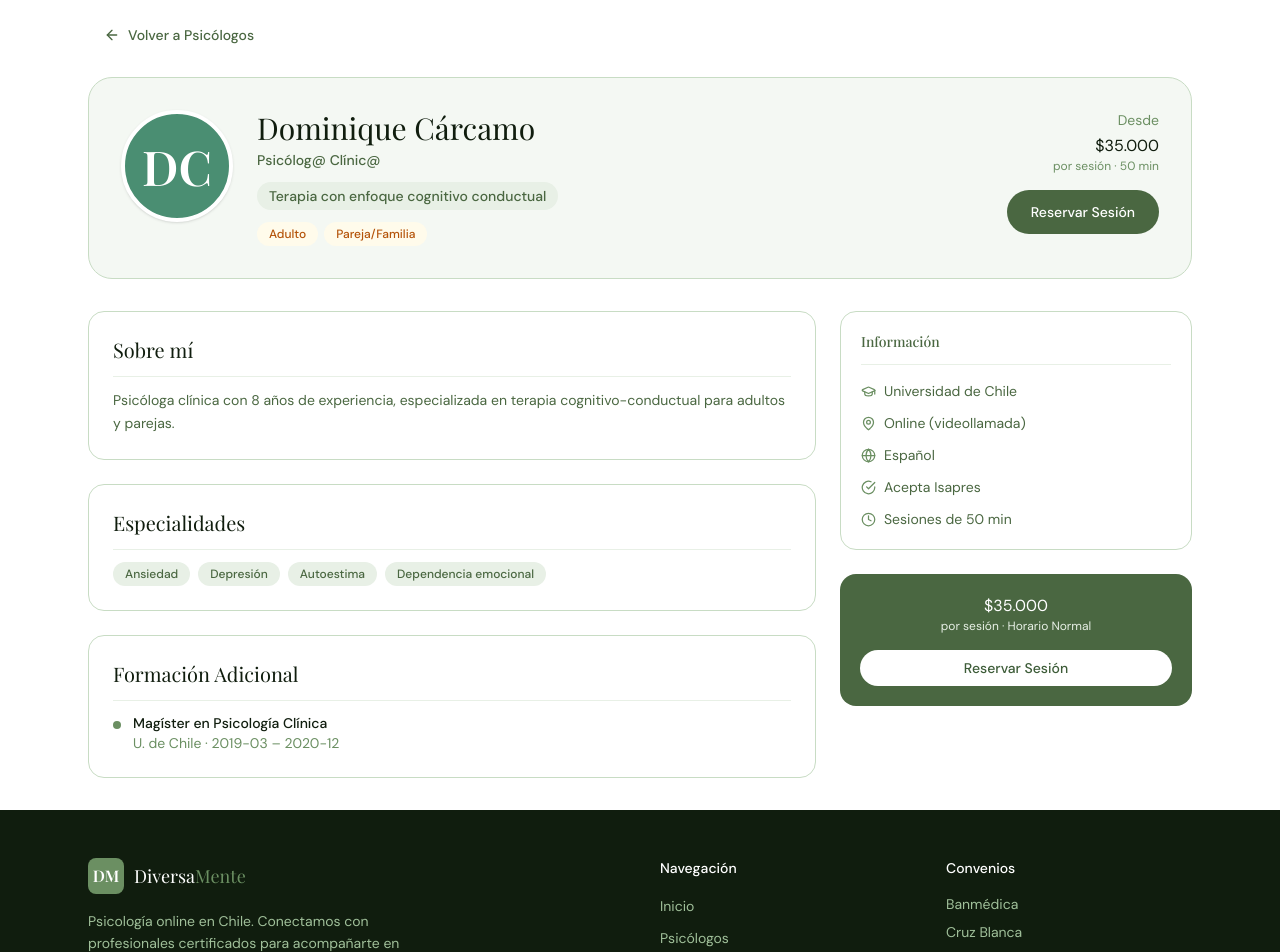
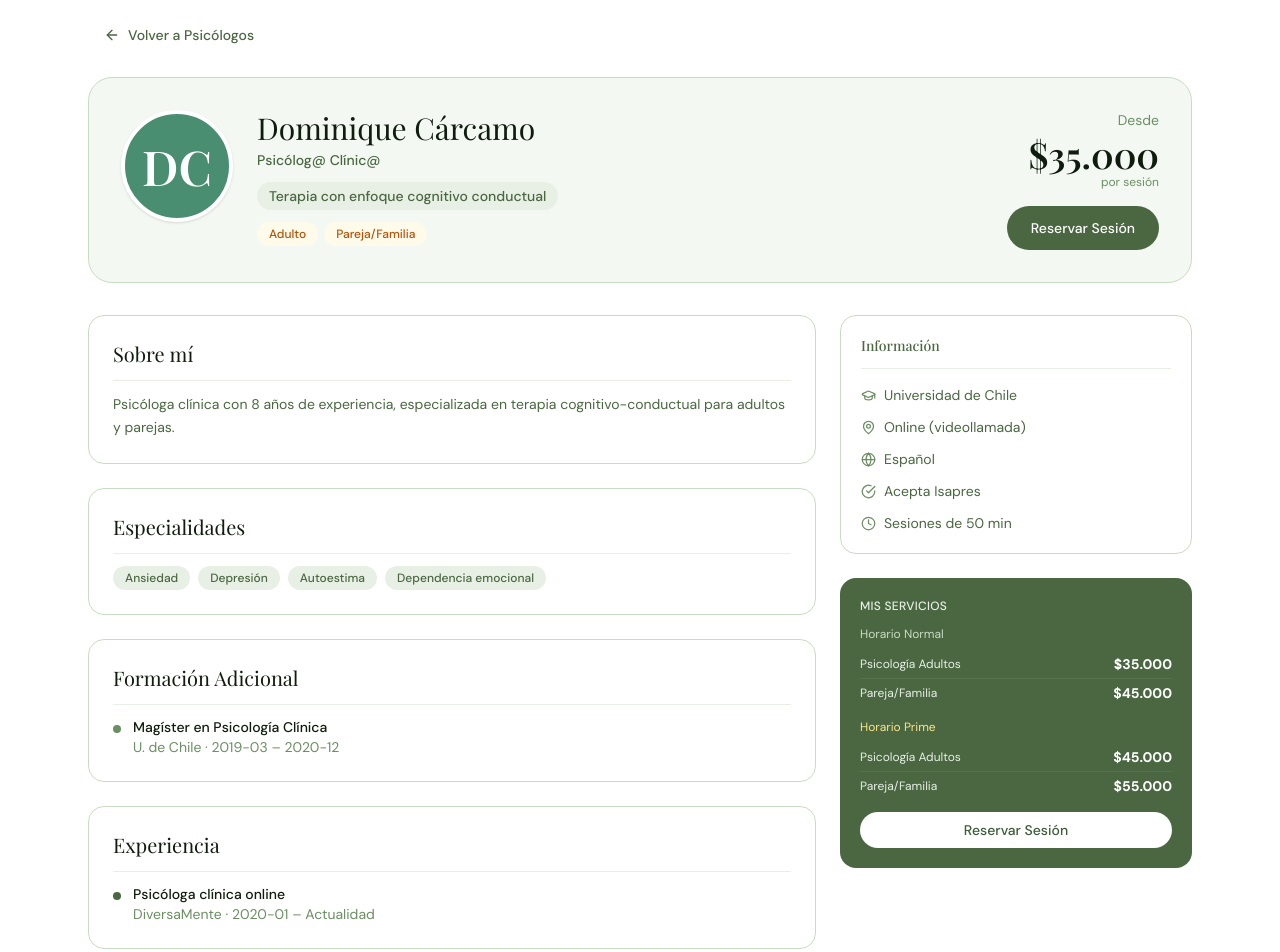
Before and after one commit to diversamente/diversamente, a Next.js app: page /psicologos/1 in a window 1280 px wide. Shown: the part 80-1032 px from the top of the page. Built offline with nearby package versions, Linux system fonts and the light colour scheme; a web font is replaced by a local one.

Commit message:
mostrar precios reales por servicio en tarjeta y perfil

```diff
--- a/src/app/psicologos/[id]/client.tsx
+++ b/src/app/psicologos/[id]/client.tsx
@@ -1,7 +1,6 @@
 'use client'
 
 import { useEffect, useState } from 'react'
-import BookingModal from '@/components/psychologist/BookingModal'
 import { useParams } from 'next/navigation'
 import Link from 'next/link'
 import Navbar from '@/components/layout/Navbar'
@@ -10,11 +9,12 @@ import { getPsychologistById } from '@/lib/store'
 import { getAvatarColor, getInitials, DAY_LABELS, HORARIO_NORMAL } from '@/lib/data'
 import type { Psychologist } from '@/types'
 import { ArrowLeft, GraduationCap, MapPin, Globe, CheckCircle, Clock } from 'lucide-react'
+import BookingModal from '@/components/psychologist/BookingModal'
 
 export default function PsychProfileClient() {
   const { id } = useParams<{ id: string }>()
   const [psych, setPsych] = useState<Psychologist | null>(null)
-const [showModal, setShowModal] = useState(false)
+  const [showModal, setShowModal] = useState(false)
 
   useEffect(() => {
     const p = getPsychologistById(id)
@@ -36,6 +36,9 @@ const [showModal, setShowModal] = useState(false)
 
   const color    = getAvatarColor(psych.id)
   const initials = getInitials(psych.nombre)
+  const svcs     = (psych as any).servicios?.filter((s: any) => s.precio > 0) || []
+  const svcsNormal = svcs.filter((s: any) => s.horario === 'normal')
+  const svcsPrime  = svcs.filter((s: any) => s.horario === 'prime')
 
   return (
     <>
@@ -44,6 +47,8 @@ const [showModal, setShowModal] = useState(false)
         <Link href="/psicologos" className="btn-ghost text-sm mb-6 inline-flex">
           <ArrowLeft size={16} /> Volver a Psicólogos
         </Link>
+
+        {/* Header card */}
         <div className="bg-sage-50 border border-sage-200 rounded-3xl p-8 flex flex-col md:flex-row gap-6 items-start mb-8">
           <div
             className="w-28 h-28 rounded-full flex-shrink-0 flex items-center justify-center
@@ -63,27 +68,41 @@ const [showModal, setShowModal] = useState(false)
             </div>
           </div>
           <div className="md:text-right">
-            <p className="text-sm text-sage-400 mb-1">Desde</p>
-            {(psych as any).servicios?.length > 0
-              ? '$' + Math.min(...(psych as any).servicios.map((s: any) => s.precio)).toLocaleString('es-CL')
-              : '$35.000'}
-            <p className="text-xs text-sage-400 mb-4">por sesión · 50 min</p>
-            <button onClick={() => setShowModal(true)} className="btn-primary text-sm">Reservar Sesión</button>
+            {svcs.length > 0 ? (
+              <div className="mb-4">
+                <p className="text-sm text-sage-400 mb-1">Desde</p>
+                <p className="font-serif text-4xl text-sage-900 font-semibold">
+                  ${Math.min(...svcs.map((s: any) => s.precio)).toLocaleString('es-CL')}
+                </p>
+                <p className="text-xs text-sage-400">por sesión</p>
+              </div>
+            ) : (
+              <p className="text-sm text-sage-400 mb-4">Sin servicios configurados</p>
+            )}
+            <button onClick={() => setShowModal(true)} className="btn-primary text-sm">
+              Reservar Sesión
+            </button>
           </div>
         </div>
 
         <div className="grid grid-cols-1 md:grid-cols-3 gap-6">
+          {/* Main column */}
           <div className="md:col-span-2 space-y-6">
+            {/* About */}
             <div className="bg-white border border-sage-200 rounded-2xl p-6">
               <h2 className="font-serif text-xl text-sage-900 mb-3 pb-3 border-b border-sage-100">Sobre mí</h2>
               <p className="text-sm text-sage-500 leading-relaxed">{psych.descripcion}</p>
             </div>
+
+            {/* Specialties */}
             <div className="bg-white border border-sage-200 rounded-2xl p-6">
               <h2 className="font-serif text-xl text-sage-900 mb-3 pb-3 border-b border-sage-100">Especialidades</h2>
               <div className="flex flex-wrap gap-2">
                 {psych.especialidades.map(s => <span key={s} className="badge py-1">{s}</span>)}
               </div>
             </div>
+
+            {/* Posgrados */}
             {psych.posgrados.length > 0 && (
               <div className="bg-white border border-sage-200 rounded-2xl p-6">
                 <h2 className="font-serif text-xl text-sage-900 mb-3 pb-3 border-b border-sage-100">Formación Adicional</h2>
@@ -100,8 +119,29 @@ const [showModal, setShowModal] = useState(false)
                 </div>
               </div>
             )}
+
+            {/* Experiencia */}
+            {psych.experiencia.length > 0 && (
+              <div className="bg-white border border-sage-200 rounded-2xl p-6">
+                <h2 className="font-serif text-xl text-sage-900 mb-3 pb-3 border-b border-sage-100">Experiencia</h2>
+                <div className="space-y-3">
+                  {psych.experiencia.map((exp, i) => (
+                    <div key={i} className="flex gap-3 text-sm">
+                      <div className="w-2 h-2 rounded-full bg-sage-500 mt-2 flex-shrink-0" />
+                      <div>
+                        <p className="font-medium text-sage-900">{exp.funciones}</p>
+                        <p className="text-sage-400">{exp.institucion} · {exp.desde} – {exp.hasta || 'Actualidad'}</p>
+                      </div>
+                    </div>
+                  ))}
+                </div>
+              </div>
+            )}
           </div>
+
+          {/* Sidebar */}
           <div className="space-y-6">
+            {/* Info */}
             <div className="bg-white border border-sage-200 rounded-2xl p-5">
               <h3 className="text-sm font-medium text-sage-500 mb-4 pb-3 border-b border-sage-100">Información</h3>
               <div className="space-y-3 text-sm">
@@ -112,22 +152,54 @@ const [showModal, setShowModal] = useState(false)
                 <div className="flex items-center gap-2 text-sage-500"><Clock size={15} className="text-sage-400" />Sesiones de 50 min</div>
               </div>
             </div>
-            <div className="bg-sage-500 rounded-2xl p-5 text-white text-center">
-              {(psych as any).servicios?.length > 0
-                ? '$' + Math.min(...(psych as any).servicios.map((s: any) => s.precio)).toLocaleString('es-CL')
-                : '$35.000'}
-              <p className="text-sage-100 text-xs mb-4">por sesión · Horario Normal</p>
-              <button onClick={() => setShowModal(true)} className="bg-white text-sage-600 hover:bg-sage-50 text-sm font-medium px-5 py-2 rounded-full transition-colors block w-full">
-               Reservar Sesión
-              </button>
+
+            {/* Precios */}
+            <div className="bg-sage-500 rounded-2xl p-5 text-white">
+              <p className="text-sage-100 text-xs font-medium mb-3 uppercase tracking-wide">Mis Servicios</p>
+              {svcs.length === 0 ? (
+                <p className="text-sage-200 text-sm">Sin servicios configurados</p>
+              ) : (
+                <div className="space-y-3">
+                  {svcsNormal.length > 0 && (
+                    <div>
+                      <p className="text-sage-200 text-xs mb-2">Horario Normal</p>
+                      {svcsNormal.map((s: any) => (
+                        <div key={s.id} className="flex justify-between items-center py-1 border-b border-sage-400/30 last:border-0">
+                          <span className="text-sage-100 text-xs">{s.nombre}</span>
+                          <strong className="text-white text-sm">${s.precio.toLocaleString('es-CL')}</strong>
+                        </div>
+                      ))}
+                    </div>
+                  )}
+                  {svcsPrime.length > 0 && (
+                    <div>
+                      <p className="text-amber-200 text-xs mb-2">Horario Prime</p>
+                      {svcsPrime.map((s: any) => (
+                        <div key={s.id} className="flex justify-between items-center py-1 border-b border-sage-400/30 last:border-0">
+                          <span className="text-sage-100 text-xs">{s.nombre}</span>
+                          <strong className="text-white text-sm">${s.precio.toLocaleString('es-CL')}</strong>
+                        </div>
+                      ))}
+                    </div>
+                  )}
+                  <button
+                    onClick={() => setShowModal(true)}
+                    className="bg-white text-sage-600 hover:bg-sage-50 text-sm font-medium px-5 py-2 rounded-full transition-colors block w-full text-center mt-2"
+                  >
+                    Reservar Sesión
+                  </button>
+                </div>
+              )}
             </div>
           </div>
         </div>
       </main>
+
+      {showModal && (
+        <BookingModal psych={psych} onClose={() => setShowModal(false)} />
+      )}
+
       <Footer />
-      {showModal && psych && (
-  <BookingModal psych={psych} onClose={() => setShowModal(false)} />
-)}
     </>
   )
 }
--- a/src/components/psychologist/PsychCard.tsx
+++ b/src/components/psychologist/PsychCard.tsx
@@ -15,6 +15,9 @@ export default function PsychCard({ psych, compact = false }: Props) {
   const color    = getAvatarColor(psych.id)
   const initials = getInitials(psych.nombre)
   const [showModal, setShowModal] = useState(false)
+
+  const svcs = (psych as any).servicios?.filter((s: any) => s.precio > 0) || []
+  const minPrecio = svcs.length > 0 ? Math.min(...svcs.map((s: any) => s.precio)) : null
 
   return (
     <>
@@ -58,23 +61,21 @@ export default function PsychCard({ psych, compact = false }: Props) {
         {/* Footer */}
         <div className="px-4 py-3 border-t border-sage-100 flex items-center justify-between gap-2">
           <div className="text-xs text-sage-400">
-            {(psych as any).servicios?.filter((s: any) => s.precio > 0).length > 0
-              ? <>desde <strong className="text-sage-900 text-sm">${Math.min(...(psych as any).servicios.filter((s: any) => s.precio > 0).map((s: any) => s.precio)).toLocaleString('es-CL')}</strong></>
-              : <span className="text-sage-300 text-xs">Sin servicios</span>
+            {minPrecio
+              ? <>desde <strong className="text-sage-900 text-sm">${minPrecio.toLocaleString('es-CL')}</strong></>
+              : <span className="text-sage-300">Sin servicios</span>
             }
           </div>
           <div className="flex gap-2">
             <button
               onClick={() => setShowModal(true)}
-              className="bg-sage-500 hover:bg-sage-600 text-white text-xs font-medium
-                         px-3 py-1.5 rounded-full transition-colors"
+              className="bg-sage-500 hover:bg-sage-600 text-white text-xs font-medium px-3 py-1.5 rounded-full transition-colors"
             >
               Agendar
             </button>
             <Link
               href={`/psicologos/${psych.id}`}
-              className="border border-sage-300 text-sage-600 hover:bg-sage-50 text-xs font-medium
-                         px-3 py-1.5 rounded-full transition-colors"
+              className="border border-sage-300 text-sage-600 hover:bg-sage-50 text-xs font-medium px-3 py-1.5 rounded-full transition-colors"
             >
               Ver perfil
             </Link>
```
